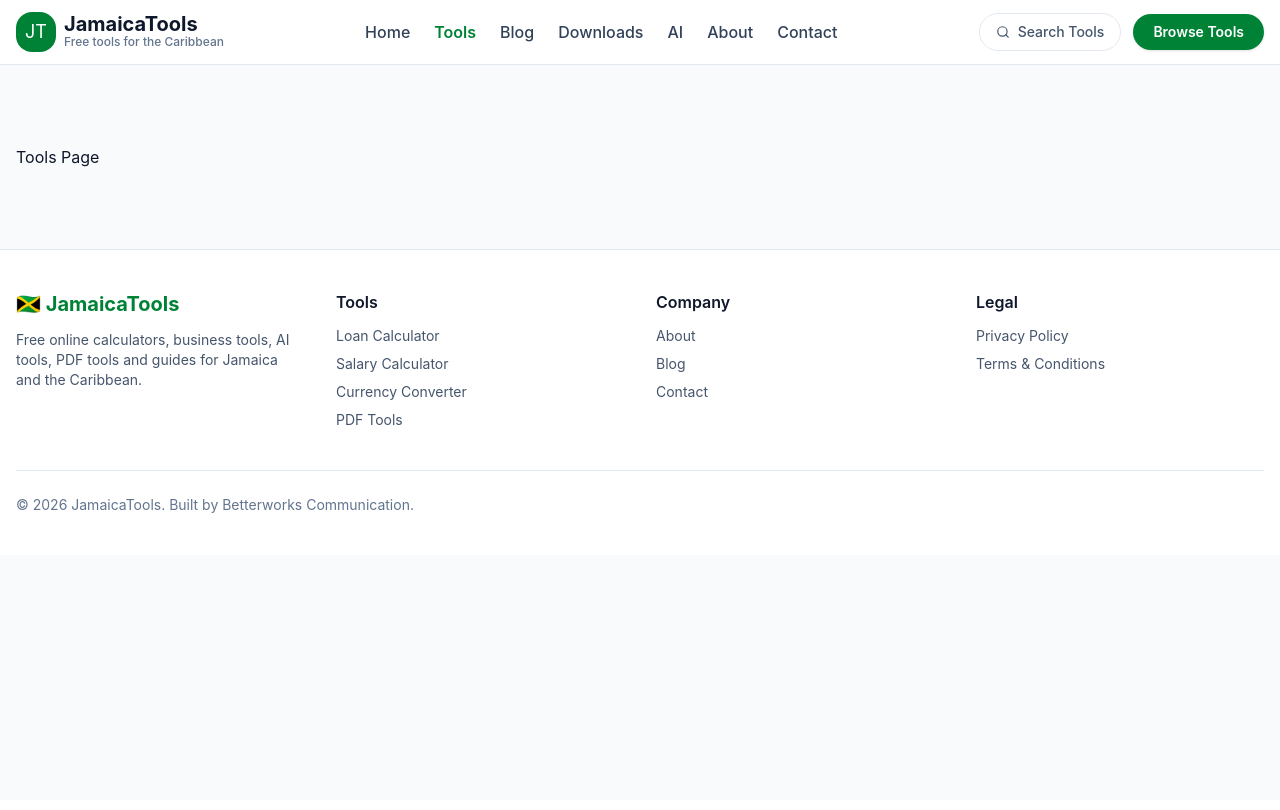
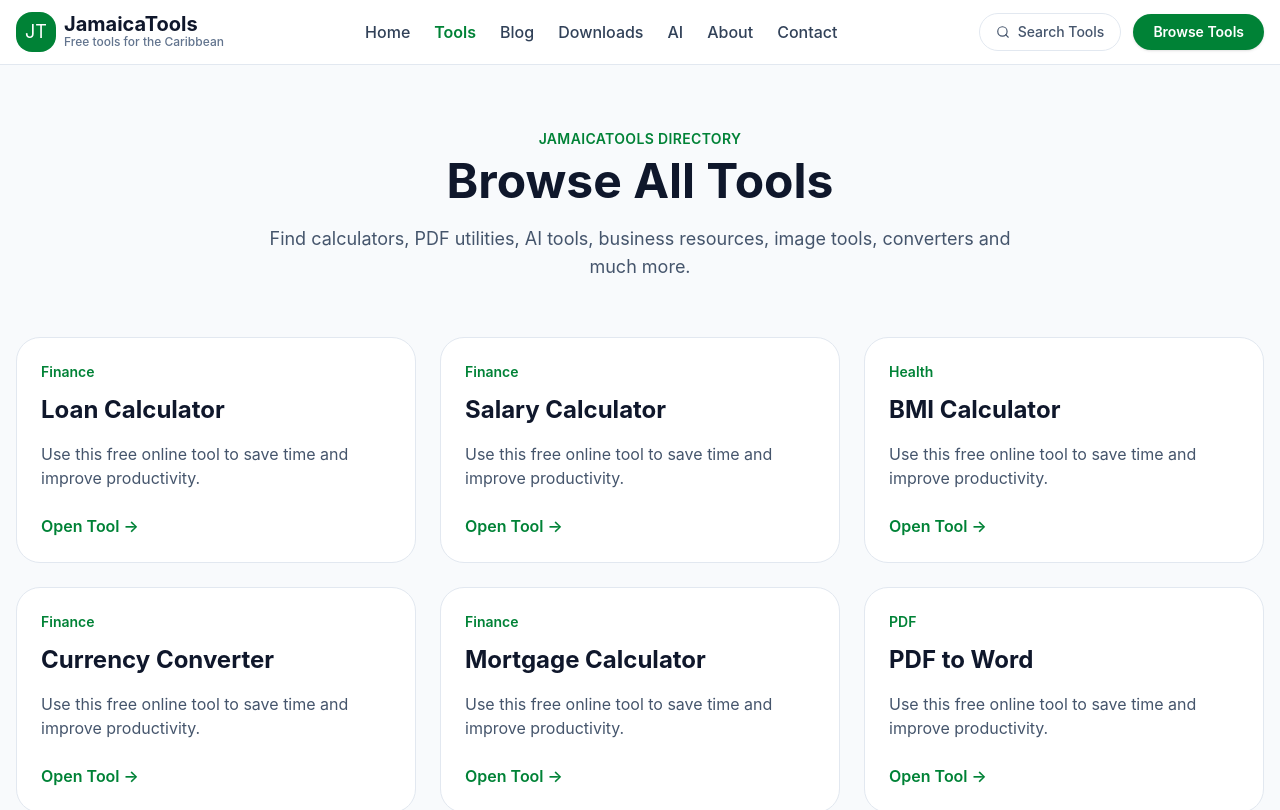
Before and after one commit to Movieslists02/jamaicatools, a React (Vite) app: page /tools in a window 1280 px wide. Shown: the top 810 px of the page. Built offline with nearby package versions, Linux system fonts and the light colour scheme.

Commit message:
feat: add dynamic tool detail pages

```diff
--- a/src/components/tools/ToolCard.jsx
+++ b/src/components/tools/ToolCard.jsx
@@ -0,0 +1,28 @@
+import { Link } from "react-router-dom";
+
+function ToolCard({ tool }) {
+  return (
+    <Link
+      to={`/tools/${tool.slug}`}
+      className="group rounded-3xl border border-slate-200 bg-white p-6 transition hover:-translate-y-1 hover:border-green-200 hover:shadow-lg"
+    >
+      <p className="text-sm font-semibold text-green-700">
+        {tool.category}
+      </p>
+
+      <h3 className="mt-3 text-2xl font-bold text-slate-900 group-hover:text-green-700">
+        {tool.title}
+      </h3>
+
+      <p className="mt-4 text-slate-600">
+        Use this free online tool to save time and improve productivity.
+      </p>
+
+      <span className="mt-6 inline-block font-semibold text-green-700">
+        Open Tool →
+      </span>
+    </Link>
+  );
+}
+
+export default ToolCard;
--- a/src/components/tools/ToolGrid.jsx
+++ b/src/components/tools/ToolGrid.jsx
@@ -0,0 +1,14 @@
+import ToolCard from "./ToolCard";
+import featuredTools from "../../data/featuredTools";
+
+function ToolGrid() {
+  return (
+    <div className="mt-14 grid gap-6 sm:grid-cols-2 lg:grid-cols-3">
+      {featuredTools.map((tool) => (
+        <ToolCard key={tool.id} tool={tool} />
+      ))}
+    </div>
+  );
+}
+
+export default ToolGrid;
--- /dev/null
+++ b/src/data/tools.js
@@ -0,0 +1,81 @@
+const tools = [
+  {
+    id: 1,
+    slug: "loan-calculator",
+    title: "Loan Calculator",
+    category: "Finance",
+    description:
+      "Calculate monthly loan payments, total interest and repayment schedules.",
+    icon: "💰",
+    featured: true,
+    popular: true,
+    new: false,
+    keywords: [
+      "loan",
+      "mortgage",
+      "interest",
+      "finance",
+      "jamaica"
+    ],
+    seoTitle: "Free Loan Calculator | JamaicaTools",
+    seoDescription:
+      "Calculate loan payments instantly with JamaicaTools.",
+    relatedTools: [
+      "mortgage-calculator",
+      "salary-calculator",
+      "currency-converter"
+    ]
+  },
+
+  {
+    id: 2,
+    slug: "salary-calculator",
+    title: "Salary Calculator",
+    category: "Finance",
+    description:
+      "Calculate Jamaican income tax, NHT, NIS, Education Tax and take-home pay.",
+    icon: "💵",
+    featured: true,
+    popular: true,
+    new: true,
+    keywords: [
+      "salary",
+      "jamaica",
+      "tax",
+      "income"
+    ],
+    seoTitle: "Jamaica Salary Calculator",
+    seoDescription:
+      "Calculate your Jamaican salary after deductions.",
+    relatedTools: [
+      "loan-calculator",
+      "mortgage-calculator"
+    ]
+  },
+
+  {
+    id: 3,
+    slug: "bmi-calculator",
+    title: "BMI Calculator",
+    category: "Health",
+    description:
+      "Calculate your Body Mass Index instantly.",
+    icon: "❤️",
+    featured: true,
+    popular: true,
+    new: false,
+    keywords: [
+      "bmi",
+      "health",
+      "weight"
+    ],
+    seoTitle: "BMI Calculator",
+    seoDescription:
+      "Check your Body Mass Index online.",
+    relatedTools: [
+      "age-calculator"
+    ]
+  }
+];
+
+export default tools;
--- /dev/null
+++ b/src/pages/ToolDetails.jsx
@@ -0,0 +1,109 @@
+import { Link, useParams } from "react-router-dom";
+import { Helmet } from "react-helmet-async";
+import tools from "../data/tools";
+
+function ToolDetails() {
+  const { slug } = useParams();
+  const tool = tools.find((item) => item.slug === slug);
+
+  if (!tool) {
+    return (
+      <section className="bg-slate-50 py-20">
+        <div className="mx-auto max-w-4xl px-4 text-center">
+          <h1 className="text-4xl font-bold text-slate-900">Tool Not Found</h1>
+          <p className="mt-4 text-slate-600">
+            The tool you are looking for does not exist yet.
+          </p>
+          <Link
+            to="/tools"
+            className="mt-8 inline-block rounded-full bg-green-700 px-6 py-3 font-semibold text-white"
+          >
+            Back to Tools
+          </Link>
+        </div>
+      </section>
+    );
+  }
+
+  return (
+    <>
+      <Helmet>
+        <title>{tool.seoTitle}</title>
+        <meta name="description" content={tool.seoDescription} />
+      </Helmet>
+
+      <section className="bg-slate-50 py-16">
+        <div className="mx-auto max-w-7xl px-4">
+          <Link to="/tools" className="font-semibold text-green-700">
+            ← Back to all tools
+          </Link>
+
+          <div className="mt-8 grid gap-10 lg:grid-cols-[1.2fr_0.8fr]">
+            <div>
+              <p className="text-sm font-semibold uppercase tracking-wide text-green-700">
+                {tool.category}
+              </p>
+
+              <h1 className="mt-3 text-4xl font-bold text-slate-900 md:text-5xl">
+                {tool.icon} {tool.title}
+              </h1>
+
+              <p className="mt-5 max-w-3xl text-lg leading-8 text-slate-600">
+                {tool.description}
+              </p>
+
+              <div className="mt-8 rounded-3xl border border-slate-200 bg-white p-8 shadow-sm">
+                <h2 className="text-2xl font-bold text-slate-900">
+                  Tool Coming Soon
+                </h2>
+                <p className="mt-3 text-slate-600">
+                  This tool page is ready. Next, we will connect the working
+                  calculator or utility here.
+                </p>
+              </div>
+            </div>
+
+            <aside className="rounded-3xl border border-slate-200 bg-white p-6 shadow-sm">
+              <h2 className="text-xl font-bold text-slate-900">
+                Tool Details
+              </h2>
+
+              <div className="mt-5 space-y-4 text-sm text-slate-600">
+                <p>
+                  <strong className="text-slate-900">Category:</strong>{" "}
+                  {tool.category}
+                </p>
+
+                <p>
+                  <strong className="text-slate-900">Popular:</strong>{" "}
+                  {tool.popular ? "Yes" : "No"}
+                </p>
+
+                <p>
+                  <strong className="text-slate-900">Featured:</strong>{" "}
+                  {tool.featured ? "Yes" : "No"}
+                </p>
+
+                <div>
+                  <strong className="text-slate-900">Keywords:</strong>
+                  <div className="mt-3 flex flex-wrap gap-2">
+                    {tool.keywords.map((keyword) => (
+                      <span
+                        key={keyword}
+                        className="rounded-full bg-green-50 px-3 py-1 text-xs font-semibold text-green-700"
+                      >
+                        {keyword}
+                      </span>
+                    ))}
+                  </div>
+                </div>
+              </div>
+            </aside>
+          </div>
+        </div>
+      </section>
+    </>
+  );
+}
+
+export default ToolDetails;
--- a/src/pages/Tools.jsx
+++ b/src/pages/Tools.jsx
@@ -1,5 +1,39 @@
+import { Helmet } from "react-helmet-async";
+import ToolGrid from "../components/tools/ToolGrid";
+
 function Tools() {
-  return <div className="mx-auto max-w-7xl px-4 py-20">Tools Page</div>;
+  return (
+    <>
+      <Helmet>
+        <title>Free Online Tools | JamaicaTools</title>
+        <meta
+          name="description"
+          content="Browse free online calculators, PDF tools, AI tools, business tools and more."
+        />
+      </Helmet>
+
+      <section className="bg-slate-50 py-16">
+        <div className="mx-auto max-w-7xl px-4">
+          <div className="text-center">
+            <p className="text-sm font-semibold uppercase tracking-wide text-green-700">
+              JamaicaTools Directory
+            </p>
+
+            <h1 className="mt-2 text-4xl font-bold text-slate-900 md:text-5xl">
+              Browse All Tools
+            </h1>
+
+            <p className="mx-auto mt-5 max-w-3xl text-lg text-slate-600">
+              Find calculators, PDF utilities, AI tools, business resources,
+              image tools, converters and much more.
+            </p>
+          </div>
+
+          <ToolGrid />
+        </div>
+      </section>
+    </>
+  );
 }
 
 export default Tools;
--- a/src/routes/AppRoutes.jsx
+++ b/src/routes/AppRoutes.jsx
@@ -7,6 +7,7 @@ import About from "../pages/About";
 import Contact from "../pages/Contact";
 import Privacy from "../pages/Privacy";
 import Terms from "../pages/Terms";
+import ToolDetails from "../pages/ToolDetails";
 
 function AppRoutes() {
   return (
@@ -14,6 +15,7 @@ function AppRoutes() {
       <Route element={<MainLayout />}>
         <Route path="/" element={<Home />} />
         <Route path="/tools" element={<Tools />} />
+        <Route path="/tools/:slug" element={<ToolDetails />} />
         <Route path="/blog" element={<Blog />} />
         <Route path="/about" element={<About />} />
         <Route path="/contact" element={<Contact />} />
```
Also changed, not shown: src/components/tools/RelatedTools.jsx (added), src/components/tools/ToolFAQ.jsx (added), src/components/tools/ToolHero.jsx (added), src/components/tools/ToolInformation.jsx (added).
